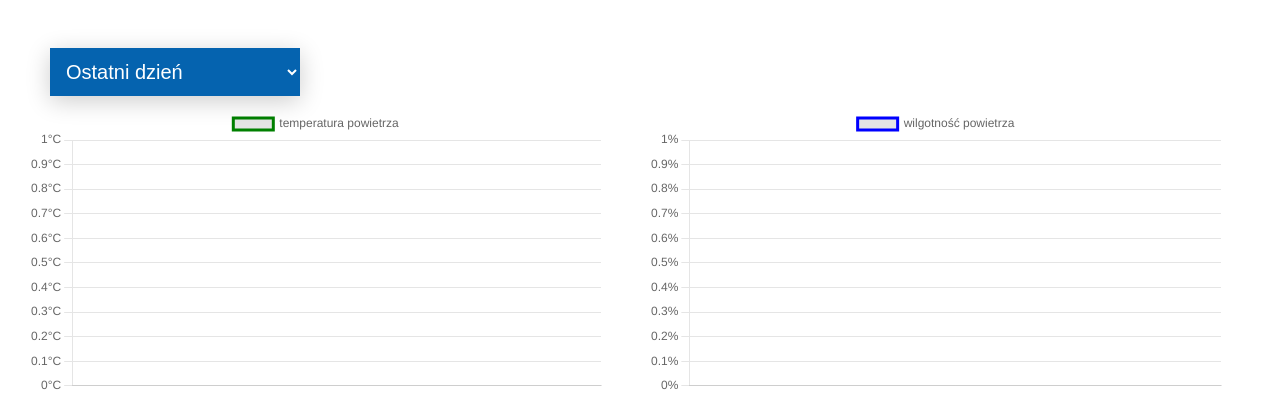
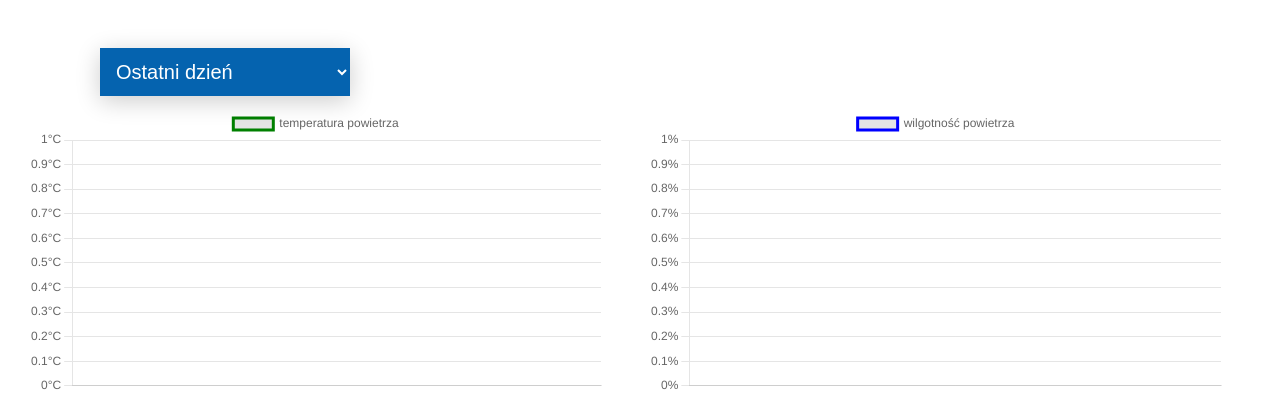
Before and after one commit to Rogol98/Wiwarium, a Flask app: page /diagrams in a window 1280 px wide. Shown: the part 52-447 px from the top of the page. Run offline with Flask 2, Linux system fonts and the light colour scheme; data that the repository does not hold is empty; parts of the project's set-up code (start-up, migrations or seed data) failed here and were passed over; some libraries are stand-ins or nearby versions.

Commit message:
09.01.2022 v8

```diff
--- a/static/style.css
+++ b/static/style.css
@@ -40,7 +40,7 @@
 .box {
 	position: absolute;
 	top: 100px;
-	left: 50px;
+	left: 100px;
 }
 
 .box select {
```
